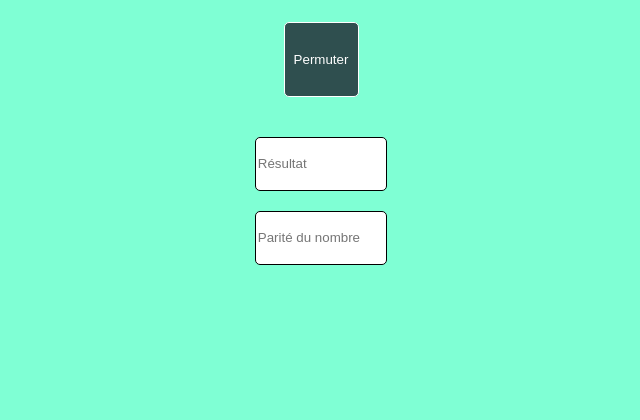
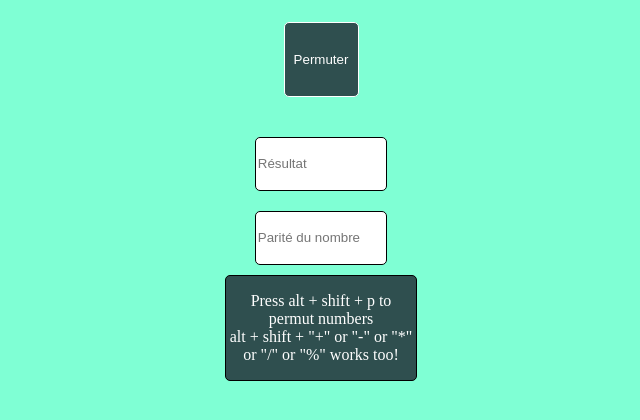
Before and after one commit to quichetueuse/site_entrainement_bts_sio, a PHP site: page /tp7/tp7.html in a window 1280 px wide. Shown: the part 333-753 px from the top of the page, without its empty margins (319-959 px from the left). Run offline with PHP 8.4, Linux system fonts and the light colour scheme.

Commit message:
ajout de raccourcis a la calculatrice

```diff
--- a/tp7/tp7.css
+++ b/tp7/tp7.css
@@ -10,6 +10,18 @@ h1
     margin: 20px;
     height: 30px;
     width: 10%;
+}
+
+.informations
+{
+    text-align: center;
+    margin-right: auto;
+    margin-left: auto;
+    border-radius: 5px;
+    border: 1px solid black;
+    background-color: darkslategrey;
+    color: white;
+    width: 15%;
 }
 
 
--- a/tp7/tp7.html
+++ b/tp7/tp7.html
@@ -15,15 +15,15 @@
         <input class="t" placeholder="Deuxième Chiffre" name="t2" type="number" id="t2">
     </div>
     <div>
-        <button onclick="getResult(this)" id="btn_add">+</button>
-        <button onclick="getResult(this)" id="btn_substract">-</button>
-        <button onclick="getResult(this)" id="btn_multiply">*</button>
-        <button onclick="getResult(this)" id="btn_divide">/</button>
-        <button onclick="getResult(this)" id="btn_modulo">%</button>
+        <button onclick="getResult(this)" id="btn_add" accesskey="+">+</button>
+        <button onclick="getResult(this)" id="btn_substract" accesskey="-">-</button>
+        <button onclick="getResult(this)" id="btn_multiply" accesskey="*">*</button>
+        <button onclick="getResult(this)" id="btn_divide" accesskey="/">/</button>
+        <button onclick="getResult(this)" id="btn_modulo" accesskey="%">%</button>
     </div>
     <div>
         <!--<button onclick="">Parité</button>-->
-        <button onclick="permut_numbers()">Permuter</button>
+        <button onclick="permut_numbers()" accesskey="p">Permuter</button>
     </div>
     <div>
         <input class="t34" placeholder="Résultat" name="t3" type="number" id="t3" readonly>
@@ -32,5 +32,10 @@
         <input class="t34" placeholder="Parité du nombre" name="t4" type="text" id="t4" readonly>
     </div>
 
+<div class="informations">
+    <p> Press alt + shift + p to permut numbers <br>
+     alt + shift + "+" or "-" or "*" or "/" or "%" works too!</p>
+</div>
+
 </body>
 </html>
```
